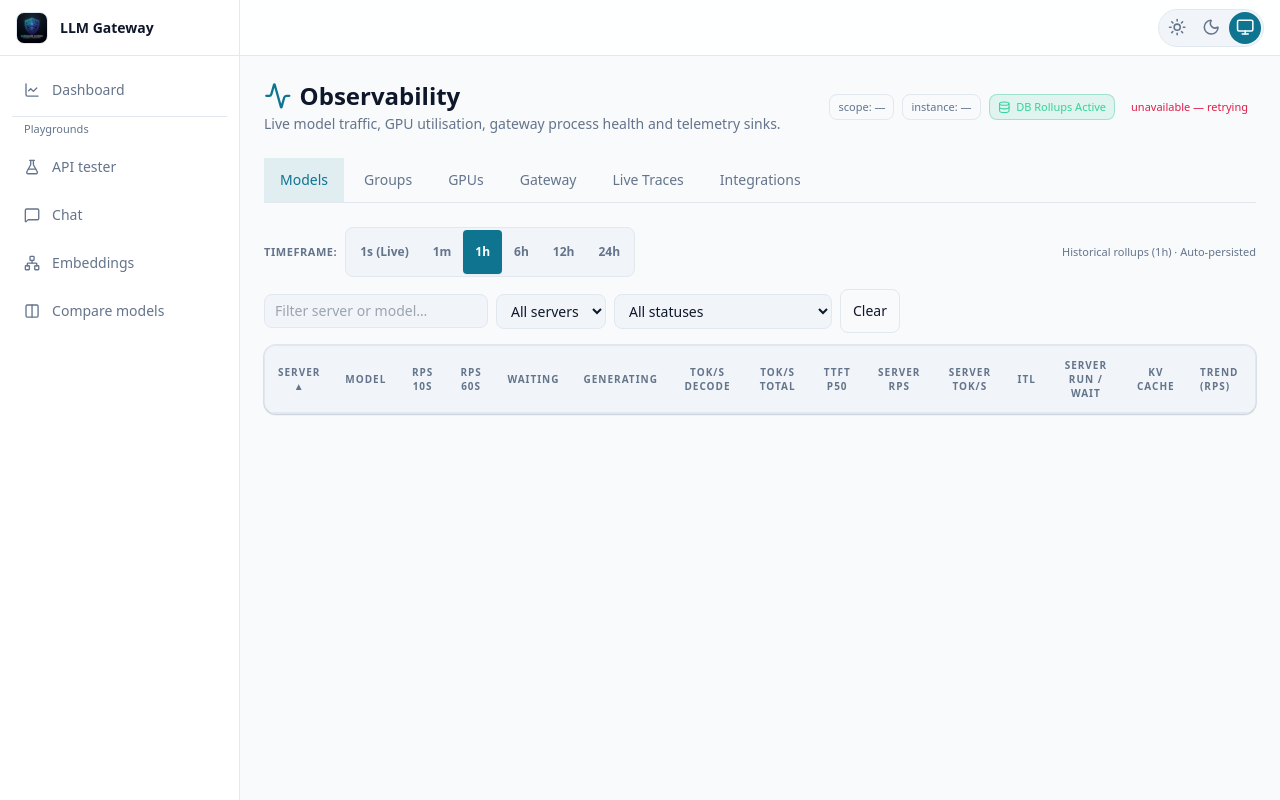
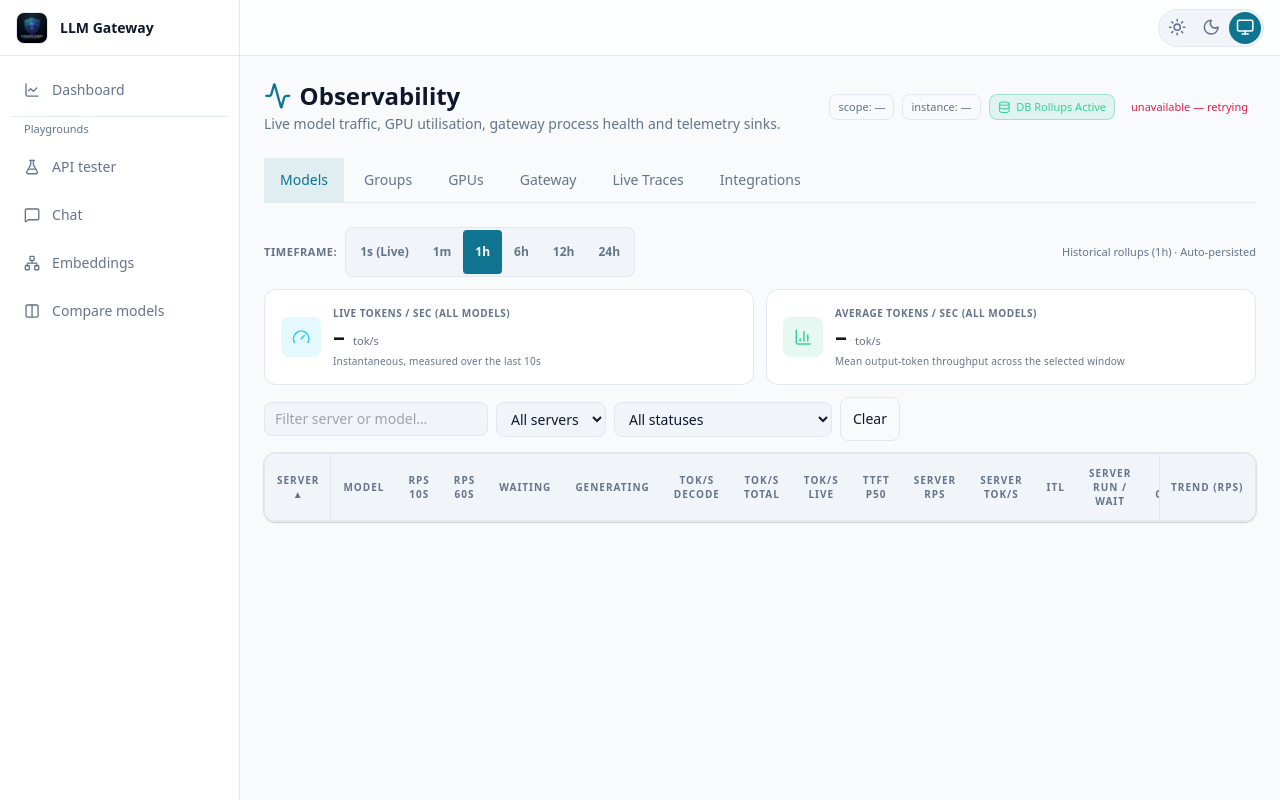
Before and after one commit to deziss/llm-secure-gateway, a Python web app: template src/llm_gateway/templates/observability.html in a window 1280 px wide. Run offline with Jinja, Linux system fonts and the light colour scheme; the template is opened without the code that fills it, so the values that code supplies are empty.

Commit message:
feat(observability): add avg and live tokens/sec metrics to Models view
- LiveStats.snapshot() and get_1s_history() now expose tok_s_throughput_live
  and tok_s_decode_live (10s window) alongside the 60s averages
- Models table gains a 'tok/s live' column (server-reported rate when
  available, else gateway 10s window); live rates highlighted green
- Two global stat cards above the models table: Live Tokens/sec and
  Average Tokens/sec summed across all models, timeframe-aware
- Model telemetry modal gains 'Avg tok/s' and 'Live tok/s' stat cards

Co-authored-by: Copilot <223556219+Copilot@users.noreply.github.com>

```diff
--- a/src/llm_gateway/static/js/observability.js
+++ b/src/llm_gateway/static/js/observability.js
@@ -523,6 +523,8 @@
       const summary = m.summary || {};
       const tokDecode = summary.tok_s_decode ?? m.tok_s_decode;
       const tokThru = summary.tok_s_throughput ?? m.tok_s_throughput;
+      const tokThruLive = summary.tok_s_throughput_live ?? m.tok_s_throughput_live;
+      const tokDecodeLive = summary.tok_s_decode_live ?? m.tok_s_decode_live;
       const ttftP50 = summary.ttft_p50_ms ?? m.ttft_p50_ms;
       const srvRps = summary.server_rps ?? m.server_rps;
       const srvTok = summary.server_tok_s ?? m.server_tok_s;
@@ -566,6 +568,17 @@
       tr.appendChild(td(genText, "text-right tabular-nums"));
       tr.appendChild(td(fmt(tokDecode, 1), "text-right tabular-nums"));
       tr.appendChild(td(fmt(tokThru, 1), "text-right tabular-nums"));
+      // Live tok/s: prefer the server-reported instantaneous rate, fall back to the
+      // gateway-measured 10s window, then the 60s average.
+      const liveTok = isLive ? (isNum(srvTok) ? srvTok : (isNum(tokThruLive) ? tokThruLive : null)) : null;
+      const liveCell = td(isNum(liveTok) ? fmt(liveTok, 1) : (isNum(tokThruLive) ? fmt(tokThruLive, 1) : DASH), "text-right tabular-nums");
+      if (isLive && liveTok && liveTok > 0) {
+        liveCell.classList.add("text-emerald-400", "font-semibold");
+        liveCell.title = "Current generation speed" + (isNum(tokDecodeLive) ? ` · decode ${fmt(tokDecodeLive, 1)} tok/s` : "");
+      } else if (isNum(tokDecodeLive)) {
+        liveCell.title = `decode ${fmt(tokDecodeLive, 1)} tok/s`;
+      }
+      tr.appendChild(liveCell);
       tr.appendChild(td(fmtMs(ttftP50), "text-right tabular-nums"));
       tr.appendChild(td(fmt(srvRps, 2), "text-right tabular-nums"));
       tr.appendChild(td(fmt(srvTok, 1), "text-right tabular-nums"));
@@ -583,6 +596,44 @@
     replaceRows($("obsModelsBody"), rows);
     $("obsModelsEmpty").textContent = all.length ? "No models match the filters." : "No model servers configured yet. Add one under Model servers.";
     $("obsModelsEmpty").classList.toggle("hidden", rows.length > 0);
+
+    // Global live & average tokens/sec stat cards
+    renderTokenThroughputStats(all, isLive);
+  }
+
+  function renderTokenThroughputStats(models, isLive) {
+    const num = (v) => (typeof v === "number" && isFinite(v) ? v : null);
+
+    // Live total: the freshest signal available — sum of server-reported instantaneous
+    // rates where present, plus the gateway-measured 10s window for the rest.
+    let liveTotal = 0;
+    let liveDecode = 0, liveDecodeHas = false;
+    let avgTotal = 0, avgHas = false;
+    for (const m of models) {
+      const s = m.summary || {};
+      const srv = num(s.server_tok_s ?? m.server_tok_s);
+      const live10s = num(s.tok_s_throughput_live ?? m.tok_s_throughput_live);
+      const liveTok = srv != null && isLive ? srv : (live10s != null ? live10s : (num(s.tok_s_throughput ?? m.tok_s_throughput) || 0));
+      liveTotal += liveTok || 0;
+      const decLive = num(s.tok_s_decode_live ?? m.tok_s_decode_live);
+      if (decLive != null) { liveDecode += decLive; liveDecodeHas = true; }
+      const avg = num(s.tok_s_throughput ?? m.tok_s_throughput);
+      if (avg != null) { avgTotal += avg; avgHas = true; }
+    }
+
+    const liveEl = $("obsLiveTokTotal");
+    if (liveEl) liveEl.textContent = liveTotal > 0 ? liveTotal.toFixed(1) : "0";
+    const bdEl = $("obsLiveTokBreakdown");
+    if (bdEl) bdEl.textContent = liveDecodeHas && liveDecode > 0 ? `· decode ≈ ${liveDecode.toFixed(1)} tok/s` : "";
+    const subEl = $("obsLiveTokSub");
+    if (subEl) subEl.textContent = isLive
+      ? "Instantaneous — last snapshot (10s window / server metrics)"
+      : `Snapshot live · averages shown for ${state.timeframe} window`;
+
+    const avgEl = $("obsAvgTokTotal");
+    if (avgEl) avgEl.textContent = avgHas && avgTotal > 0 ? avgTotal.toFixed(1) : "0";
+    const winEl = $("obsAvgTokWindow");
+    if (winEl) winEl.textContent = isLive ? "· over last 60s" : `· over last ${state.timeframe}`;
   }
 
   // ── Model Telemetry Deep-Dive Modal & Charts ──────────────────────────
@@ -731,6 +782,23 @@
     if (statTtft) statTtft.textContent = isNum(avgTtft) ? avgTtft.toFixed(1) + " ms" : DASH;
     const statTok = $("telemetryStatTotalTokens");
     if (statTok) statTok.textContent = integer.format(totalTokens || 0);
+
+    // Avg & live tokens/sec for this model
+    const avgTps = summary.tok_s_throughput ?? modelData?.tok_s_throughput ?? null;
+    const liveTps = summary.tok_s_throughput_live ?? modelData?.tok_s_throughput_live ?? null;
+    const liveTtftSrv = modelData?.server_tok_s ?? summary.server_tok_s ?? null;
+    const displayLive = isNum(liveTtftSrv) ? liveTtftSrv : liveTps;
+    const decLive = summary.tok_s_decode_live ?? modelData?.tok_s_decode_live ?? null;
+    const statAvgTps = $("telemetryStatAvgTps");
+    if (statAvgTps) {
+      statAvgTps.textContent = isNum(avgTps) ? avgTps.toFixed(1) : DASH;
+      statAvgTps.title = isNum(decLive) ? `decode now: ${decLive.toFixed(1)} tok/s` : "Mean output tokens/s across the window";
+    }
+    const statLiveTps = $("telemetryStatLiveTps");
+    if (statLiveTps) {
+      statLiveTps.textContent = isNum(displayLive) ? displayLive.toFixed(1) : DASH;
+      statLiveTps.title = isNum(liveTps) ? `gateway-measured last 10s: ${liveTps.toFixed(1)} tok/s` : "Instantaneous tokens/s (last ~10s)";
+    }
 
     // Chart labels
     const labels = timeseries.map((p) => {
--- a/src/llm_gateway/templates/observability.html
+++ b/src/llm_gateway/templates/observability.html
@@ -59,6 +59,38 @@
       </div>
     </div>
 
+    <!-- Token Throughput Stat Cards (Avg + Live) -->
+    <div class="mb-3 grid grid-cols-1 sm:grid-cols-2 gap-3">
+      <div class="rounded-panel border border-hairline bg-surface-raised p-3 sm:p-4 flex items-center gap-3">
+        <div class="w-10 h-10 shrink-0 rounded-control bg-cyan-500/10 text-cyan-400 flex items-center justify-center" aria-hidden="true">
+          <i data-lucide="gauge" class="h-5 w-5"></i>
+        </div>
+        <div class="min-w-0">
+          <div class="text-micro font-bold uppercase tracking-wider text-ink-muted">Live Tokens / sec (all models)</div>
+          <div class="flex items-baseline gap-2 flex-wrap">
+            <span id="obsLiveTokTotal" class="text-2xl font-extrabold text-ink tabular-nums" role="status" aria-live="polite">&ndash;</span>
+            <span class="text-caption text-ink-muted">tok/s</span>
+            <span id="obsLiveTokBreakdown" class="text-micro text-ink-muted"></span>
+          </div>
+          <div id="obsLiveTokSub" class="text-micro text-ink-muted mt-0.5">Instantaneous, measured over the last 10s</div>
+        </div>
+      </div>
+      <div class="rounded-panel border border-hairline bg-surface-raised p-3 sm:p-4 flex items-center gap-3">
+        <div class="w-10 h-10 shrink-0 rounded-control bg-emerald-500/10 text-emerald-400 flex items-center justify-center" aria-hidden="true">
+          <i data-lucide="bar-chart-3" class="h-5 w-5"></i>
+        </div>
+        <div class="min-w-0">
+          <div class="text-micro font-bold uppercase tracking-wider text-ink-muted">Average Tokens / sec (all models)</div>
+          <div class="flex items-baseline gap-2 flex-wrap">
+            <span id="obsAvgTokTotal" class="text-2xl font-extrabold text-ink tabular-nums" role="status">&ndash;</span>
+            <span class="text-caption text-ink-muted">tok/s</span>
+            <span id="obsAvgTokWindow" class="text-micro text-ink-muted"></span>
+          </div>
+          <div class="text-micro text-ink-muted mt-0.5">Mean output-token throughput across the selected window</div>
+        </div>
+      </div>
+    </div>
+
     <div class="mb-3 flex flex-wrap items-center gap-2" role="search" aria-label="Filter models">
       <input id="fModelsQ" type="search" placeholder="Filter server or model…" aria-label="Filter models by text" class="rounded-control border border-hairline bg-surface-inset px-2.5 py-1.5 text-sm text-ink" style="min-width:14rem" />
       <select id="fModelsServer" aria-label="Filter by server" class="rounded-control border border-hairline bg-surface-inset px-2.5 py-1.5 text-sm text-ink"><option value="">All servers</option></select>
@@ -83,6 +115,7 @@
             <th scope="col" class="p-3 border-b border-hairline text-right" data-scope="models" data-key="generating">Generating</th>
             <th scope="col" class="p-3 border-b border-hairline text-right" data-scope="models" data-key="tok_s_decode">tok/s decode</th>
             <th scope="col" class="p-3 border-b border-hairline text-right" data-scope="models" data-key="tok_s_throughput">tok/s total</th>
+            <th scope="col" class="p-3 border-b border-hairline text-right" data-scope="models" data-key="tok_s_throughput_live" title="Instantaneous output tokens/s over the last 10 seconds">tok/s live</th>
             <th scope="col" class="p-3 border-b border-hairline text-right" data-scope="models" data-key="ttft_p50_ms">TTFT p50</th>
             <th scope="col" class="p-3 border-b border-hairline text-right" data-scope="models" data-key="server_rps">Server RPS</th>
             <th scope="col" class="p-3 border-b border-hairline text-right" data-scope="models" data-key="server_tok_s">Server tok/s</th>
@@ -541,8 +574,8 @@
         </button>
       </div>
 
-      <!-- Overview Stat Cards (Peak RPS, Total Requests, Error Rate %, Avg TTFT, Total Tokens) -->
-      <div class="grid grid-cols-2 sm:grid-cols-3 lg:grid-cols-5 gap-3 p-4 bg-surface-base border-b border-hairline">
+      <!-- Overview Stat Cards (Peak RPS, Total Requests, Error Rate %, Avg TTFT, Total Tokens, Avg tok/s, Live tok/s) -->
+      <div class="grid grid-cols-2 sm:grid-cols-3 lg:grid-cols-7 gap-3 p-4 bg-surface-base border-b border-hairline">
         <div class="rounded-panel border border-hairline bg-surface-raised p-3">
           <div class="text-micro font-bold uppercase tracking-wider text-ink-muted mb-1">Peak RPS</div>
           <div id="telemetryStatPeakRps" class="text-xl sm:text-2xl font-extrabold text-ink tabular-nums">–</div>
@@ -562,6 +595,14 @@
         <div class="rounded-panel border border-hairline bg-surface-raised p-3">
           <div class="text-micro font-bold uppercase tracking-wider text-ink-muted mb-1">Total Tokens</div>
           <div id="telemetryStatTotalTokens" class="text-xl sm:text-2xl font-extrabold text-accent tabular-nums">–</div>
+        </div>
+        <div class="rounded-panel border border-hairline bg-surface-raised p-3">
+          <div class="text-micro font-bold uppercase tracking-wider text-ink-muted mb-1">Avg tok/s</div>
+          <div id="telemetryStatAvgTps" class="text-xl sm:text-2xl font-extrabold text-cyan-300 tabular-nums">–</div>
+        </div>
+        <div class="rounded-panel border border-hairline bg-surface-raised p-3">
+          <div class="text-micro font-bold uppercase tracking-wider text-ink-muted mb-1">Live tok/s</div>
+          <div id="telemetryStatLiveTps" class="text-xl sm:text-2xl font-extrabold text-emerald-400 tabular-nums">–</div>
         </div>
       </div>
 
```
Also changed, not shown: src/llm_gateway/observability/api.py (+11 -4 lines), src/llm_gateway/observability/store.py (+13 -0 lines).
